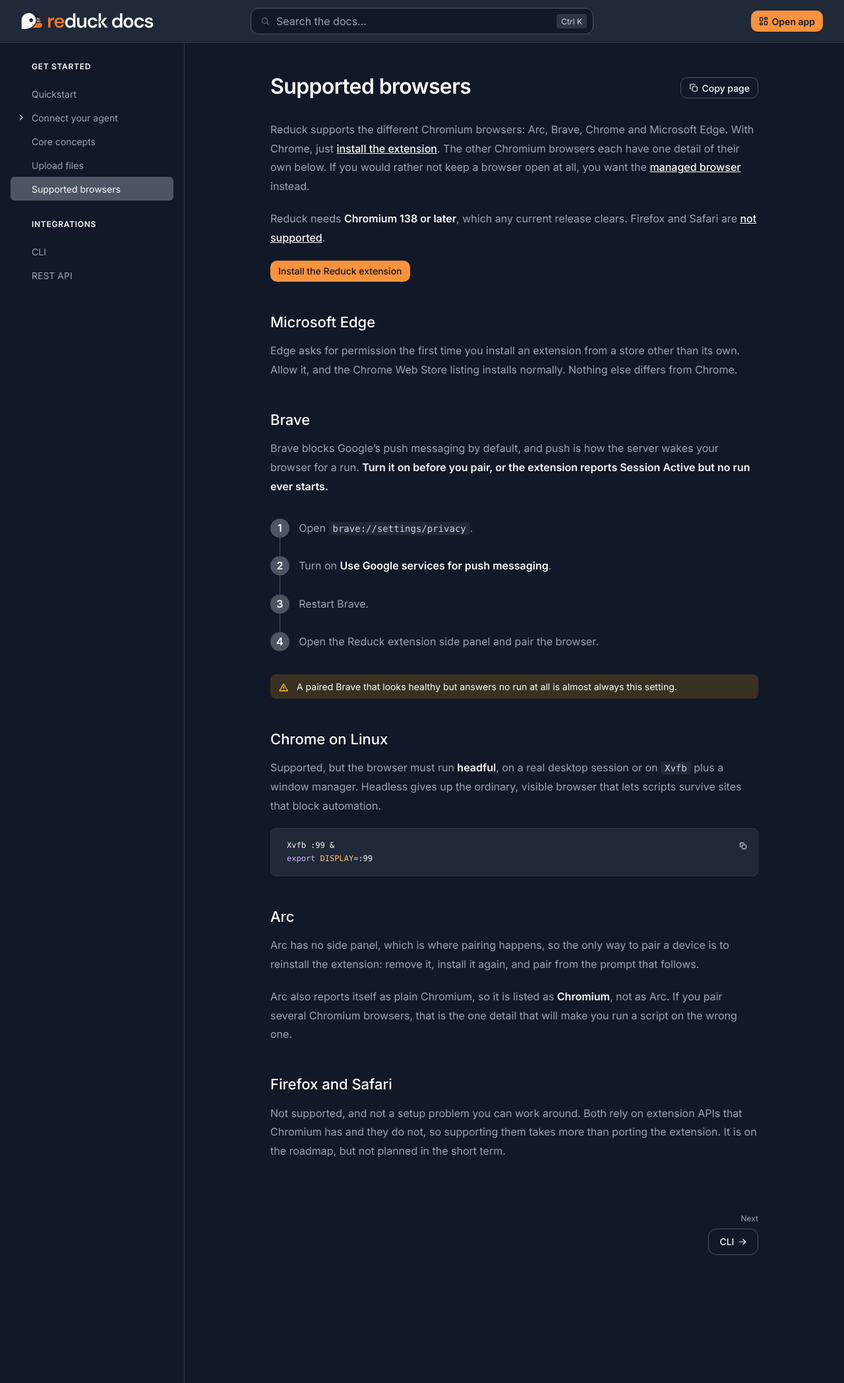
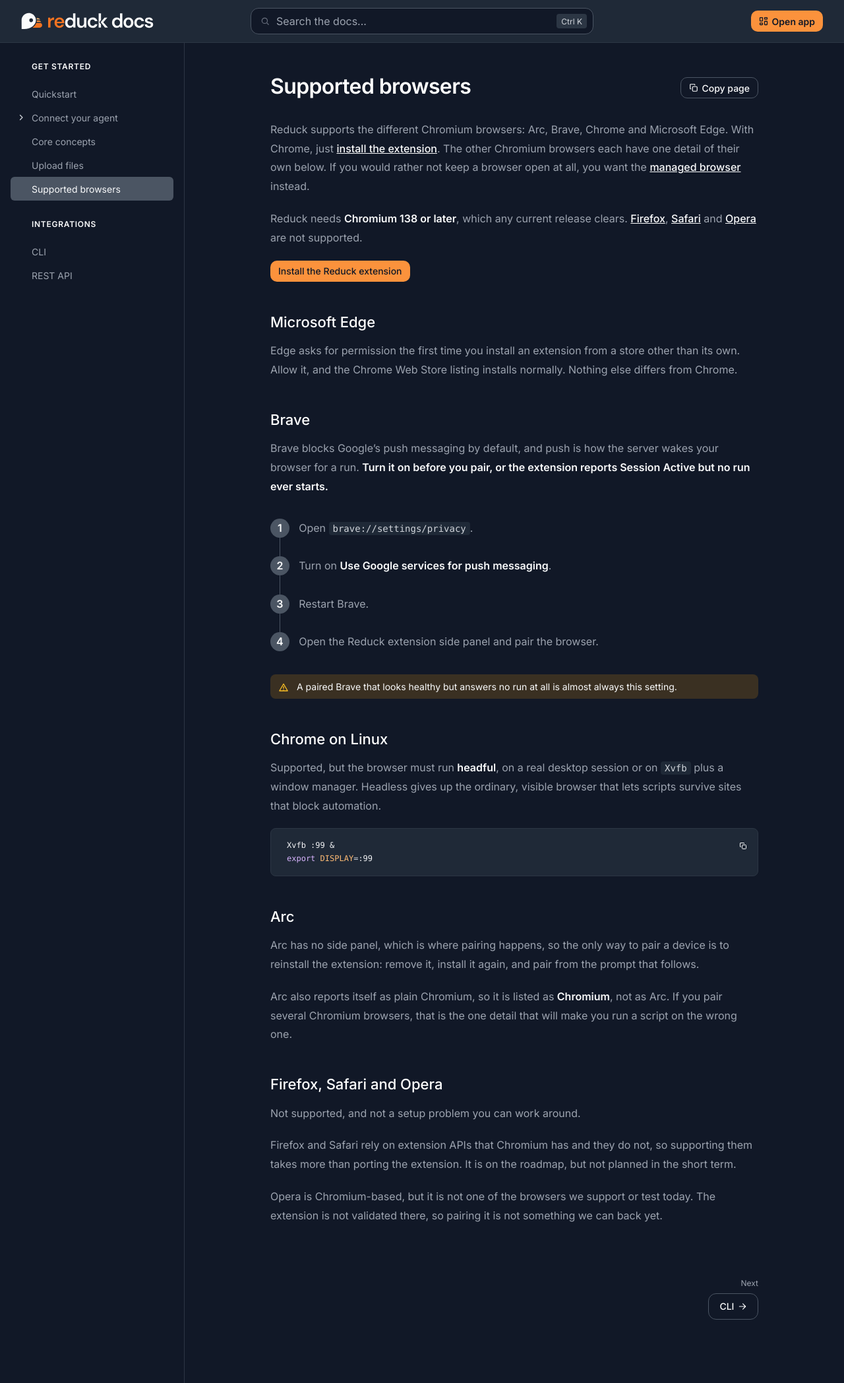
Before and after one commit to conception-ai/docs.reduck.ai, a Jekyll site: the page built from _docs/supported-browsers/index.md, in a window 1280 px wide. Shown: the whole page at 66% size. Built offline with Jekyll 4.4.1, drawn with Linux system fonts in a browser that asks for light colours.

Commit message:
docs(browsers): say that Opera is not supported either
Opera is Chromium-based, so a reader can reasonably assume it works. It is
not a browser we support or test, so it joins Firefox and Safari in the
unsupported section.

The section now carries one anchor per browser (#firefox, #safari, #opera),
plus the old #firefox-and-safari so existing links keep landing there.

Co-Authored-By: Claude Opus 5 <noreply@anthropic.com>

```diff
--- a/_docs/supported-browsers/index.md
+++ b/_docs/supported-browsers/index.md
@@ -10,8 +10,8 @@ Chrome, just [install the extension](https://reduck.ai/setup/install-extension?r
 The other Chromium browsers each have one detail of their own below. If you would rather not keep
 a browser open at all, you want the [managed browser](/docs/core-concepts#browser) instead.
 
-Reduck needs **Chromium 138 or later**, which any current release clears. Firefox and Safari are
-[not supported](#firefox-and-safari).
+Reduck needs **Chromium 138 or later**, which any current release clears. [Firefox](#firefox),
+[Safari](#safari) and [Opera](#opera) are not supported.
 
 <a class="btn medium btn-primary" href="https://reduck.ai/setup/install-extension?redirect_to=%2Fprojects">Install the Reduck extension</a>
 
@@ -53,8 +53,12 @@ Arc also reports itself as plain Chromium, so it is listed as **Chromium**, not
 pair several Chromium browsers, that is the one detail that will make you run a script on the
 wrong one.
 
-## Firefox and Safari
+## <span id="firefox-and-safari"></span><span id="firefox"></span><span id="safari"></span><span id="opera"></span>Firefox, Safari and Opera
 
-Not supported, and not a setup problem you can work around. Both rely on extension APIs that
-Chromium has and they do not, so supporting them takes more than porting the extension. It is on
-the roadmap, but not planned in the short term.
+Not supported, and not a setup problem you can work around.
+
+Firefox and Safari rely on extension APIs that Chromium has and they do not, so supporting them
+takes more than porting the extension. It is on the roadmap, but not planned in the short term.
+
+Opera is Chromium-based, but it is not one of the browsers we support or test today. The extension
+is not validated there, so pairing it is not something we can back yet.
```
